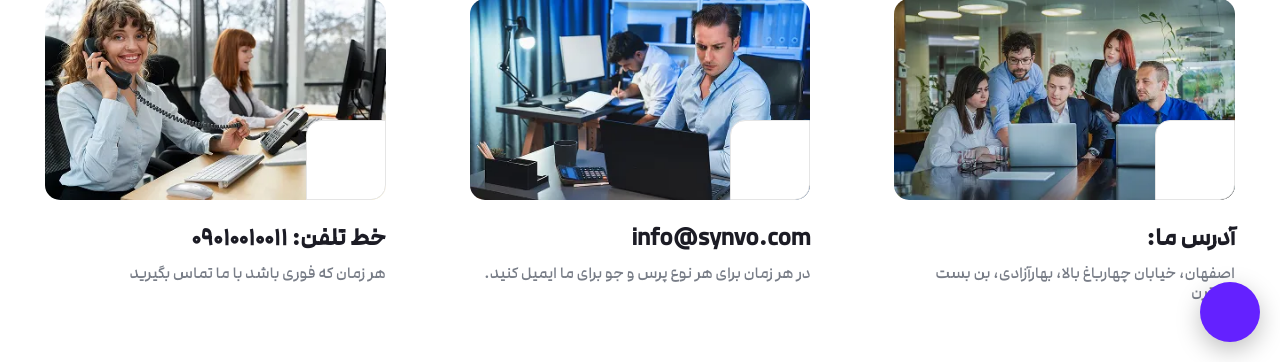
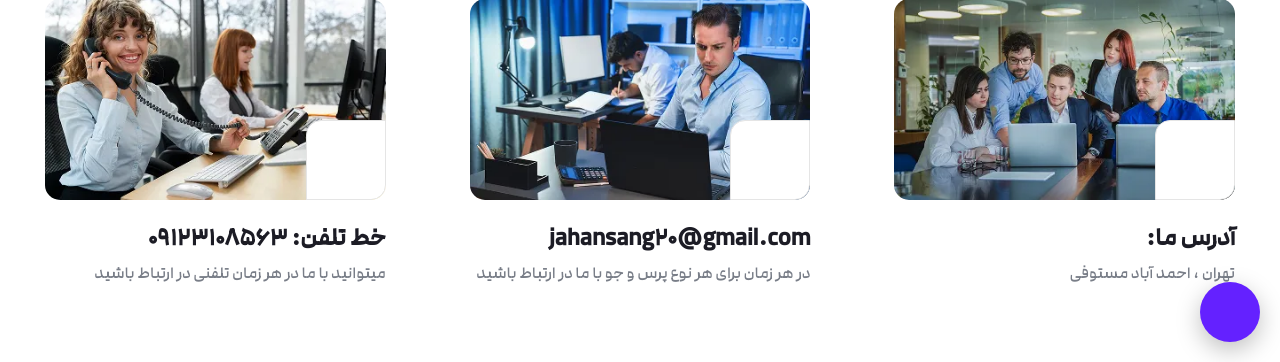
Before and after one commit to Mosllems/Jahan-Sang, a Django app: page /contact/ in a window 1280 px wide. Shown: the part 705-1067 px from the top of the page. Run offline with Django 5.2, Linux system fonts and the light colour scheme; parts of the project's set-up code (start-up, migrations or seed data) failed here and were passed over; some libraries are stand-ins or nearby versions.

Commit message:
Modify ContactPage

```diff
--- a/pages/templates/pages/contact.html
+++ b/pages/templates/pages/contact.html
@@ -24,12 +24,12 @@
 		 <div class="breadcrumb-wrapper">
 		  <ul class="rr-breadcrumb">
 		   <li>
-			<a href="#">
+			<a href="{% url 'pages:home' %}">
 			 خانه
 			</a>
 		   </li>
 		   <li>
-			با ما تماس بگیرید
+			تماس با ما
 		   </li>
 		  </ul>
 		 </div>
@@ -56,7 +56,7 @@
 			آدرس ما:
 		   </div>
 		   <p class="text">
-			اصفهان، خیابان چهارباغ بالا، بهارآزادی، بن بست نسترن
+			تهران ، احمد آباد مستوفی
 		   </p>
 		  </div>
 		 </div>
@@ -70,12 +70,12 @@
 		  </div>
 		  <div class="contact-text">
 		   <div class="link">
-			<a href="mailto:info@synvo.com">
-			 info@synvo.com
+			<a href="mailto:jahansang20@gmail.com">
+			 jahansang20@gmail.com
 			</a>
 		   </div>
 		   <p class="text">
-			در هر زمان برای هر نوع پرس و جو برای ما ایمیل کنید.
+			در هر زمان برای هر نوع پرس و جو با ما در ارتباط باشید
 		   </p>
 		  </div>
 		 </div>
@@ -90,12 +90,12 @@
 		  <div class="contact-text">
 		   <div class="link">
 			خط تلفن:
-			<a href="tel:09010010011">
-			09010010011
+			<a href="tel:09123108563">
+			09123108563
 			</a>
 		   </div>
 		   <p class="text">
-			هر زمان که فوری باشد با ما تماس بگیرید
+			میتوانید با ما در هر زمان تلفنی در ارتباط باشید
 		   </p>
 		  </div>
 		 </div>
@@ -109,8 +109,7 @@
 			  <span class="start-shape">
 			  </span>
 			  <span class="text">
-			   وارد شدن
-							لمس کردن
+			   با ما در ارتباط باشید
 			  </span>
 			  <span class="end-shape">
 			  </span>
@@ -118,9 +117,9 @@
 			</div>
 			<div class="title-wrapper">
 			 <h2 class="section-title">
-			  سلام ، امروز چطور کار می کنی؟
+			  ارتباط با واحد پشتیبانی و مشاوره جهان سنگ
 			  <br/>
-			  بیایید اکنون صحبت کنیم
+
 			 </h2>
 			</div>
 		   </div>
@@ -128,42 +127,23 @@
 			<form action="#">
 			 <div class="contact-formwrap">
 			  <div class="contact-formfield">
-			   <input id="Name" name="Name" placeholder="نام شما" type="text"/>
+			   <input id="Name" name="Name" placeholder="نام " type="text"/>
 			   <i class="fa-regular fa-user">
 			   </i>
 			  </div>
 			  <div class="contact-formfield">
-			   <input id="Email" name="Email" placeholder="ایمیل شما" type="text"/>
+			   <input id="Email" name="L_name" placeholder="نام خانوادگی " type="text"/>
 			   <i class="fa-regular fa-envelope">
 			   </i>
 			  </div>
 			  <div class="contact-formfield">
-			   <input id="Phone" name="Phone" placeholder="تلفن شما" type="text"/>
+			   <input id="Phone" name="Phone" placeholder="تلفن " type="text"/>
 			   <i class="fa-regular fa-phone">
 			   </i>
 			  </div>
 			  <div class="contact-formfield">
-			   <select id="category" name="category">
-				<option disabled="" selected="" value="Reason for enquiry">
-				 دلیل تحقیق
-				</option>
-				<option value="IT Service">
-				 سرویس IT
-				</option>
-				<option value="Cloud Service">
-				 سرویس ابری
-				</option>
-				<option value="Cybersecurity">
-				 امنیت سایبری
-				</option>
-				<option value="Business">
-				 تجارت
-				</option>
-				<option value="Marketing">
-				 بازاریابی
-				</option>
-			   </select>
-			   <i class="fa-solid fa-angle-down">
+			   <input id="Email" name="Email" placeholder="ایمیل " type="text"/>
+			   <i class="fa-regular fa-envelope">
 			   </i>
 			  </div>
 			  <div class="contact-formfield span-2">
@@ -176,12 +156,12 @@
 			  <button class="rr-btn" type="submit">
 			   <span class="btn-wrap">
 				<span class="text-one">
-				 ارسال پیام
+				 ارسال
 				 <i class="fa-solid fa-arrow-left">
 				 </i>
 				</span>
 				<span class="text-two">
-				 ارسال پیام
+				 ارسال
 				 <i class="fa-solid fa-arrow-left">
 				 </i>
 				</span>
@@ -192,8 +172,8 @@
 		   </div>
 		  </div>
 		  <div class="contact-map">
-		   <iframe allowfullscreen="" loading="lazy" referrerpolicy="no-referrer-when-downgrade" src="https://www.google.com/maps/embed?pb=!1m18!1m12!1m3!1d35795.11384638031!2d-99.17159308242708!3d19.434090077412847!2m3!1f0!2f0!3f0!3m2!1i1024!2i768!4f13.1!3m3!1m2!1s0x85d1f8d31cc643c1%3A0xf196290face78843!2sColonia%20Tabacalera%2C%2006030%20Mexico%20City%2C%20CDMX%2C%20Mexico!5e0!3m2!1sen!2sbd!4v1753283924211!5m2!1sen!2sbd" style="border:0;">
-		   </iframe>
+		   <iframe allowfullscreen="" loading="lazy" referrerpolicy="no-referrer-when-downgrade" src="https://www.google.com/maps/embed?pb=!1m14!1m12!1m3!1d405.1540295287369!2d51.22141836429457!3d35.67128324656884!2m3!1f0!2f0!3f0!3m2!1i1024!2i768!4f13.1!5e0!3m2!1sen!2sru!4v1783878848529!5m2!1sen!2sru" style="border:0;">
+			</iframe>
 		  </div>
 		 </div>
 		</div>
--- a/templates/base.html
+++ b/templates/base.html
@@ -239,7 +239,7 @@
 										</li>
 										<li>
 											<a href="{% url 'pages:contact' %}">
-												تماس
+												تماس با ما
 											</a>
 										</li>
 									</ul>
```
